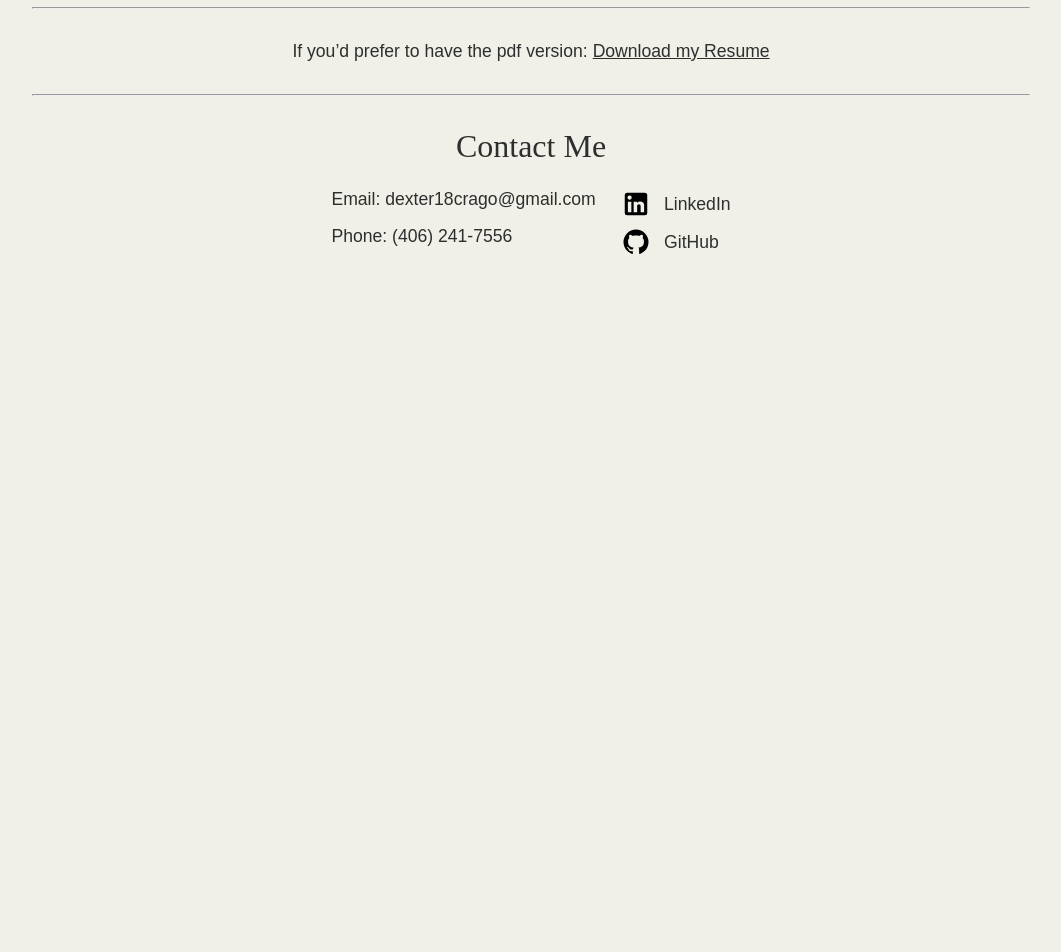
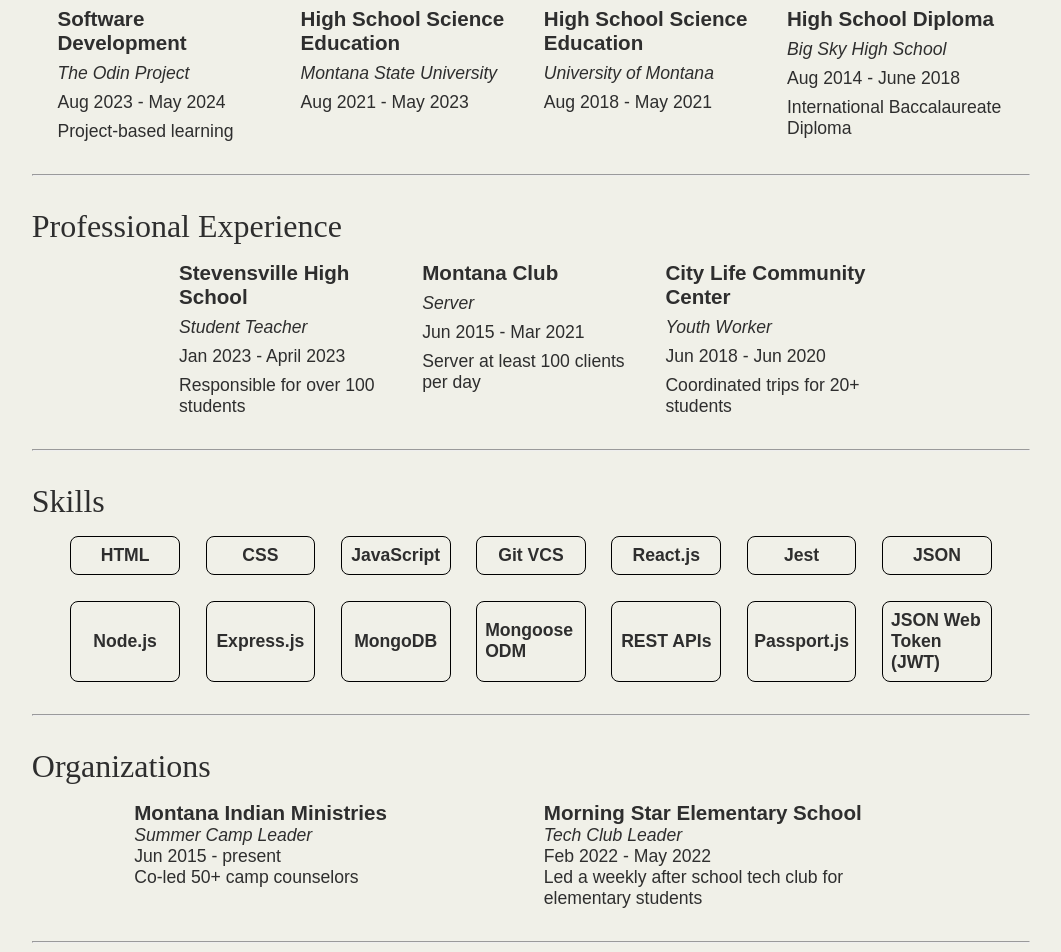
Before and after one commit to djcrago/personal-website, a React (Vite) app: page /resume in a window 1280 px wide. Shown: the part 180-1132 px from the top of the page, without its empty margins (109-1170 px from the left). Before the commit the page ends 800 px from the top, so only its background shows below. Built offline with nearby package versions, Linux system fonts and the light colour scheme.

Commit message:
Add all things resume

```diff
--- a/src/components/ResumePage/ResumePage.jsx
+++ b/src/components/ResumePage/ResumePage.jsx
@@ -1,25 +1,127 @@
 import Header from '../Header/Header';
 import Footer from '../Footer/Footer';
 import styles from './ResumePage.module.css';
+import { Link } from 'react-router-dom';
 
 function ResumePage() {
   return (
     <>
       <Header />
       <hr />
-      {/* Include both information as HTML and a link to download a pdf */}
       <div className={styles.main}>
+        <h2 className={styles.resumeHeader}>Education</h2>
+        <ul className={styles.resumeSection}>
+          <li>
+            <h3>Software Development</h3>
             <p>
-          (NOT COMPLETED: Resume - Once I have finished my resume I will come
-          back and include it here)
+              <em>The Odin Project</em>
             </p>
+            <p>Aug 2023 - May 2024</p>
+            <p>Project-based learning</p>
+          </li>
+          <li>
+            <h3>High School Science Education</h3>
+            <p>
+              <em>Montana State University</em>
+            </p>
+            <p>Aug 2021 - May 2023</p>
+          </li>
+          <li>
+            <h3>High School Science Education</h3>
+            <p>
+              <em>University of Montana</em>
+            </p>
+            <p>Aug 2018 - May 2021</p>
+          </li>
+          <li>
+            <h3>High School Diploma</h3>
+            <p>
+              <em>Big Sky High School</em>
+            </p>
+            <p>Aug 2014 - June 2018</p>
+            <p>International Baccalaureate Diploma</p>
+          </li>
+        </ul>
         <hr />
+        <h2 className={styles.resumeHeader}>Professional Experience</h2>
+        <ul className={styles.resumeSection}>
+          <li>
+            <h3>Stevensville High School</h3>
+            <p>
+              <em>Student Teacher</em>
+            </p>
+            <p>Jan 2023 - April 2023</p>
+            <p>Responsible for over 100 students</p>
+          </li>
+          <li>
+            <h3>Montana Club</h3>
+            <p>
+              <em>Server</em>
+            </p>
+            <p>Jun 2015 - Mar 2021</p>
+            <p>Server at least 100 clients per day</p>
+          </li>
+          <li>
+            <h3>City Life Community Center</h3>
+            <p>
+              <em>Youth Worker</em>
+            </p>
+            <p>Jun 2018 - Jun 2020</p>
+            <p>Coordinated trips for 20+ students</p>
+          </li>
+        </ul>
+        <hr />
+        <h2 className={styles.resumeHeader}>Skills</h2>
+        <ul className={styles.skillsSection}>
+          <li>HTML</li>
+          <li>CSS</li>
+          <li>JavaScript</li>
+          <li>Git VCS</li>
+          <li>React.js</li>
+          <li>Jest</li>
+          <li>JSON</li>
+          <li>Node.js</li>
+          <li>Express.js</li>
+          <li>MongoDB</li>
+          <li>Mongoose ODM</li>
+          <li>REST APIs</li>
+          <li>Passport.js</li>
+          <li>JSON Web Token (JWT)</li>
+        </ul>
+        <hr />
+        <h2 className={styles.resumeHeader}>Organizations</h2>
+        <ul className={styles.organizationsSection}>
+          <li className={styles.long}>
+            <h3>Montana Indian Ministries</h3>
+            <p>
+              <em>Summer Camp Leader</em>
+            </p>
+            <p>Jun 2015 - present</p>
+            <p>Co-led 50+ camp counselors</p>
+          </li>
+          <li className={styles.long}>
+            <h3>Morning Star Elementary School</h3>
+            <p>
+              <em>Tech Club Leader</em>
+            </p>
+            <p>Feb 2022 - May 2022</p>
+            <p>Led a weekly after school tech club for elementary students</p>
+          </li>
+        </ul>
+        <hr />
+        <div className={styles.pdfLink}>
           <p>
             If you&rsquo;d prefer to have the pdf version:{' '}
-          <a className={styles.link} href="../../assets/resume.pdf">
+            <Link
+              className={styles.link}
+              to="../../../resume.pdf"
+              target="_blank"
+              download
+            >
               Download my Resume
-          </a>
+            </Link>
           </p>
+        </div>
       </div>
       <hr />
       <Footer />
--- a/src/components/ResumePage/ResumePage.module.css
+++ b/src/components/ResumePage/ResumePage.module.css
@@ -2,8 +2,61 @@
   display: flex;
   flex-direction: column;
   align-items: center;
+  /* gap: 2vh; */
 }
 
 .link {
   color: rgb(46, 46, 46);
 }
+
+.resumeHeader {
+  margin-bottom: 2vh;
+  align-self: flex-start;
+}
+
+.resumeSection,
+.skillsSection,
+.organizationsSection {
+  display: flex;
+  justify-content: center;
+  flex-wrap: wrap;
+  gap: 2vw;
+  list-style: none;
+}
+
+.resumeSection li {
+  display: flex;
+  flex-direction: column;
+  gap: 1vh;
+  width: 35vw;
+  min-width: min-content;
+}
+
+.skillsSection li {
+  display: flex;
+  justify-content: center;
+  align-items: center;
+  padding: 8px;
+  font-weight: 600;
+  width: min-content;
+  border: 1px solid #000;
+  border-radius: 8px;
+}
+
+.long {
+  width: 30vw;
+}
+
+.pdfLink {
+  align-self: center;
+}
+
+@media (min-width: 1200px) {
+  .resumeSection li {
+    width: 17vw;
+  }
+
+  .skillsSection li {
+    width: calc(60vw / 7);
+  }
+}
```
Also changed, not shown: 1 other file (tests, documents, lock files or other folders). Lines whose indentation alone changed are shown as unchanged.
